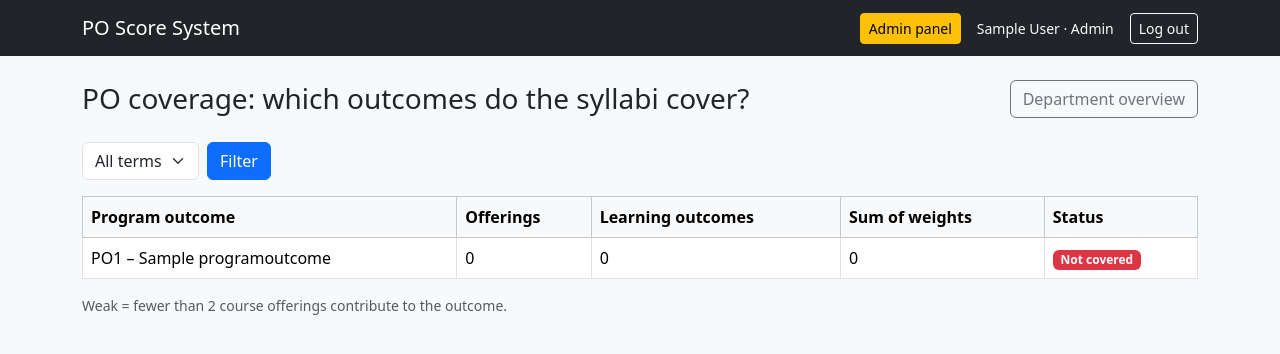
After one commit to teomanksrc/cse311-project, a Django app: page /department/coverage/ in a window 1280 px wide. The commit adds this page. Shown: the top 354 px of the page. Run offline with Django 5.2, Linux system fonts and the light colour scheme; a user stored in the database is signed in; tables that the repository leaves empty hold one stand-in row (values such as "Sample post"); data that the repository does not hold is empty.

Commit message:
Add PO coverage page for the department head
For each program outcome: how many offerings and learning outcomes contribute
to it, the sum of the LO->PO weights, and a status (Not covered, Weak,
Covered), with an optional term filter. One annotated query for all POs.

```diff
--- a/scoring/test_stats.py
+++ b/scoring/test_stats.py
@@ -92,7 +92,8 @@ class RefreshButtonTests(TestCase):
         response = self.client.get(reverse("scoring:department_dashboard"))
         self.assertEqual({r["po"].number: r["average"] for r in response.context["rows"]}[1], 10.0)
 
-    def test_dashboard_shows_the_button(self):
+    def test_dashboard_shows_the_button_and_the_coverage_link(self):
         self.client.force_login(User.objects.get(username="head"))
         response = self.client.get(reverse("scoring:department_dashboard"))
         self.assertContains(response, f'action="{self.url()}"')
+        self.assertContains(response, reverse("scoring:po_coverage"))
--- a/scoring/urls.py
+++ b/scoring/urls.py
@@ -8,4 +8,5 @@ urlpatterns = [
     path("student/", views.student_dashboard, name="student_dashboard"),
     path("department/", views.department_dashboard, name="department_dashboard"),
     path("department/refresh/", views.refresh_department, name="refresh_department"),
+    path("department/coverage/", views.po_coverage, name="po_coverage"),
 ]
--- a/scoring/views.py
+++ b/scoring/views.py
@@ -1,13 +1,18 @@
 from django.contrib import messages
+from django.db.models import Count, Q, Sum
+from django.db.models.functions import Coalesce
 from django.shortcuts import redirect, render
 from django.views.decorators.http import require_POST
 
 from accounts.models import User
 from accounts.permissions import role_required
-from curriculum.models import ProgramOutcome
+from curriculum.models import CourseOffering, ProgramOutcome
 from grading.models import Enrollment
 from scoring.models import DepartmentPOStat, StudentLOScore, StudentPOScore
 from scoring.stats import refresh_department_stats
+
+# PO coverage thresholds: fewer contributing offerings than WEAK_BELOW_OFFERINGS is "Weak".
+WEAK_BELOW_OFFERINGS = 2
 
 
 def to_float(value):
@@ -70,3 +75,28 @@ def refresh_department(request):
     refresh_department_stats()
     messages.success(request, "Department statistics refreshed.")
     return redirect("scoring:department_dashboard")
+
+
+@role_required(User.Role.ADMIN, User.Role.HEAD)
+def po_coverage(request):
+    """Which POs are weakly covered by the syllabi? One annotated query for all POs."""
+    terms = list(CourseOffering.objects.order_by("-term").values_list("term", flat=True).distinct())
+    term = request.GET.get("term", "")
+    if term not in terms:
+        term = ""
+    in_term = Q(lo_weights__learning_outcome__offering__term=term) if term else Q()
+    pos = ProgramOutcome.objects.annotate(
+        offerings=Count("lo_weights__learning_outcome__offering", filter=in_term, distinct=True),
+        los=Count("lo_weights__learning_outcome", filter=in_term, distinct=True),
+        weight_sum=Coalesce(Sum("lo_weights__weight", filter=in_term), 0),
+    ).order_by("number")
+    rows = []
+    for po in pos:
+        if po.los == 0:
+            status = "Not covered"
+        elif po.offerings < WEAK_BELOW_OFFERINGS:
+            status = "Weak"
+        else:
+            status = "Covered"
+        rows.append({"po": po, "offerings": po.offerings, "los": po.los, "weight_sum": po.weight_sum, "status": status})
+    return render(request, "scoring/po_coverage.html", {"rows": rows, "terms": terms, "term": term})
--- a/templates/scoring/department_dashboard.html
+++ b/templates/scoring/department_dashboard.html
@@ -8,6 +8,7 @@
       {% csrf_token %}
       <button class="btn btn-outline-secondary" type="submit" title="Needed after edits made in the admin site">Refresh</button>
     </form>
+    <a class="btn btn-outline-primary" href="{% url 'scoring:po_coverage' %}">PO coverage</a>
     <a class="btn btn-outline-primary" href="{% url 'reporting:student_list' %}">Student reports</a>
   </div>
 </div>
--- /dev/null
+++ b/templates/scoring/po_coverage.html
@@ -0,0 +1,38 @@
+{% extends "base.html" %}
+{% block title %}PO coverage{% endblock %}
+{% block content %}
+<div class="d-flex justify-content-between align-items-center mb-4">
+  <h1 class="h3 mb-0">PO coverage: which outcomes do the syllabi cover?</h1>
+  <a class="btn btn-outline-secondary" href="{% url 'scoring:department_dashboard' %}">Department overview</a>
+</div>
+
+<form method="get" class="row g-2 mb-3">
+  <div class="col-auto">
+    <select name="term" class="form-select" onchange="this.form.submit()">
+      <option value="">All terms</option>
+      {% for t in terms %}<option value="{{ t }}" {% if t == term %}selected{% endif %}>{{ t }}</option>{% endfor %}
+    </select>
+  </div>
+  <div class="col-auto"><button class="btn btn-primary" type="submit">Filter</button></div>
+</form>
+
+<table class="table table-bordered bg-white">
+  <thead class="table-light"><tr><th>Program outcome</th><th>Offerings</th><th>Learning outcomes</th><th>Sum of weights</th><th>Status</th></tr></thead>
+  <tbody>
+  {% for row in rows %}
+    <tr>
+      <td>PO{{ row.po.number }} &ndash; {{ row.po.short_name }}</td>
+      <td>{{ row.offerings }}</td>
+      <td>{{ row.los }}</td>
+      <td>{{ row.weight_sum }}</td>
+      <td>
+        {% if row.status == "Not covered" %}<span class="badge text-bg-danger">Not covered</span>
+        {% elif row.status == "Weak" %}<span class="badge text-bg-warning">Weak</span>
+        {% else %}<span class="badge text-bg-success">Covered</span>{% endif %}
+      </td>
+    </tr>
+  {% endfor %}
+  </tbody>
+</table>
+<p class="text-muted small">Weak = fewer than 2 course offerings contribute to the outcome.</p>
+{% endblock %}
```
Also changed, not shown: docs/backlog.md (+1 -1 lines), scoring/test_coverage.py (added, +73 -0 lines).
